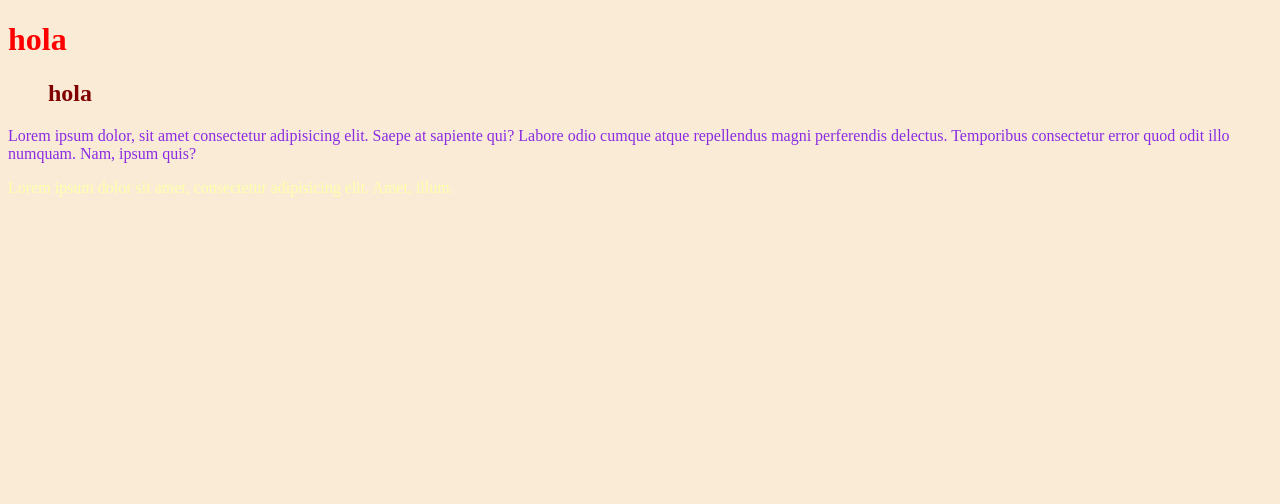
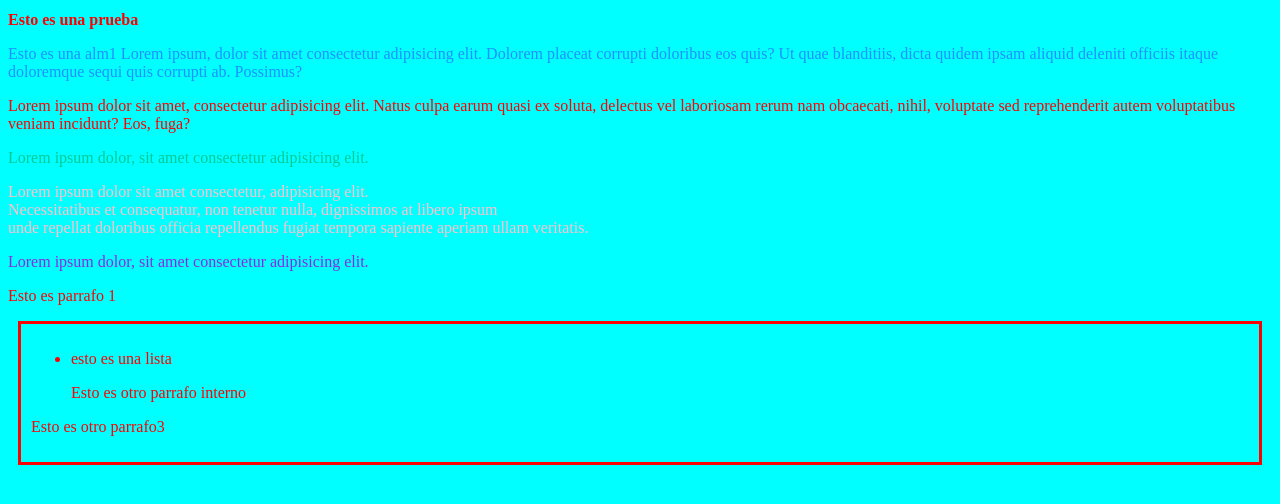
Before and after one commit to CDavid07/generation-ch16, a plain HTML site: page 3-intro-web/EstilosHTML/index.html in a window 1280 px wide. Drawn offline with Linux system fonts and the light colour scheme.

Commit message:
Selectores

```diff
--- /dev/null
+++ b/3-intro-web/EstilosHTML/assets/css/selector.css
@@ -0,0 +1,9 @@
+div.lista{
+    border: red 3px solid;
+    margin: 10px;
+    padding: 10px;
+}
+
+div + p{
+    color: red;
+}
--- a/3-intro-web/EstilosHTML/index.html
+++ b/3-intro-web/EstilosHTML/index.html
@@ -6,27 +6,98 @@
     <meta name="viewport" content="width=device-width, initial-scale=1.0">
     <title>Document</title>
     <link rel="stylesheet" href="assets/css/styles.css">
-    <style type="text/css" media="all">
-        body{
-            background-color: antiquewhite;
+    <link rel="stylesheet" href="assets/css/selector.css">
+      <!-- PRIORIDAD CERO -->
+      <style type="text/css" media="all">
+        * {
+            /* * es un selector universal para "dar formato a todo el cuerpo"*/
+            font-size: 1rem;
+            /* aquí solo se ajusta el tamaño del texto */
         }
-        h2{
-            color: maroon;
-            margin-left: 40px;
-        }
-        p.aviso{
+
+        p.aviso {
             color: blueviolet;
         }
-        div.nuevo{
-            color: #ffa;
+
+        div.nuevo {
+            color: pink;
+        }
+    </style>
+
+    <style>
+        *.univ {
+            color: #00af5da9
+        }
+    </style>
+
+    <style>
+        .univ1 {
+            color: red;
+        }
+    </style>
+
+    <!-- <link rel="stylesheet" href="css/style.css"> -->
+
+    <!-- SELECTOR ID, E#e, ALMOHADILLA -->
+    <style>
+        p#alm1 {
+            color: aquamarine;
+        }
+    </style>
+
+    <style>
+        #alm2 {
+            color: deeppink;
+        }
+    </style>
+
+    <style>
+        *#alm3 {
+            color: dodgerblue;
         }
     </style>
 </head>
 <body>
-    <h1 style="color: red;">hola</h1>
-    <h2>hola</h2>
-    <p class="aviso">Lorem ipsum dolor, sit amet consectetur adipisicing elit. Saepe at sapiente qui? Labore odio cumque atque repellendus magni perferendis delectus. Temporibus consectetur error quod odit illo numquam. Nam, ipsum quis?</p>
+    <!-- <h1 style = "color: #36C;"> Esto es una prueba</h1> -->
 
-    <div class="nuevo">Lorem ipsum dolor sit amet, consectetur adipisicing elit. Amet, illum.</div>
+    <h1> Esto es una prueba</h1>
+
+    <p id="alm3">
+        Esto es una alm1
+        Lorem ipsum, dolor sit amet consectetur adipisicing elit. Dolorem placeat corrupti doloribus eos quis? Ut quae blanditiis, dicta quidem ipsam aliquid deleniti officiis itaque doloremque sequi quis corrupti ab. Possimus?
+    </p>
+
+    <div class="univ1">
+        Lorem ipsum dolor sit amet, consectetur adipisicing elit. Natus culpa earum quasi ex soluta, delectus vel
+        laboriosam rerum nam obcaecati, nihil, voluptate sed reprehenderit autem voluptatibus veniam incidunt? Eos,
+        fuga?
+    </div>
+
+    <p class="univ">
+        Lorem ipsum dolor, sit amet consectetur adipisicing elit.
+    </p>
+
+    <!-- PRIMER SELECTOR DE CLASE -->
+    <div class="nuevo">
+        Lorem ipsum dolor sit amet consectetur, adipisicing elit. <br>
+        Necessitatibus et consequatur, non tenetur nulla, dignissimos at libero ipsum <br>
+        unde repellat doloribus officia repellendus fugiat tempora sapiente aperiam ullam veritatis.
+    </div>
+
+    <p class="aviso">
+        Lorem ipsum dolor, sit amet consectetur adipisicing elit.
+    </p>
+
+    <p>Esto es parrafo 1</p>
+    <div class="lista">
+        <ul>
+            <li>
+                esto es una lista
+                <p>Esto es otro parrafo interno</p>
+            </li>
+        </ul>
+        <p>Esto es otro parrafo3</p>
+    </div>
+
 </body>
 </html>
```
Also changed, not shown: 3-intro-web/EstilosHTML/selector.html (added, +24 -0 lines).
